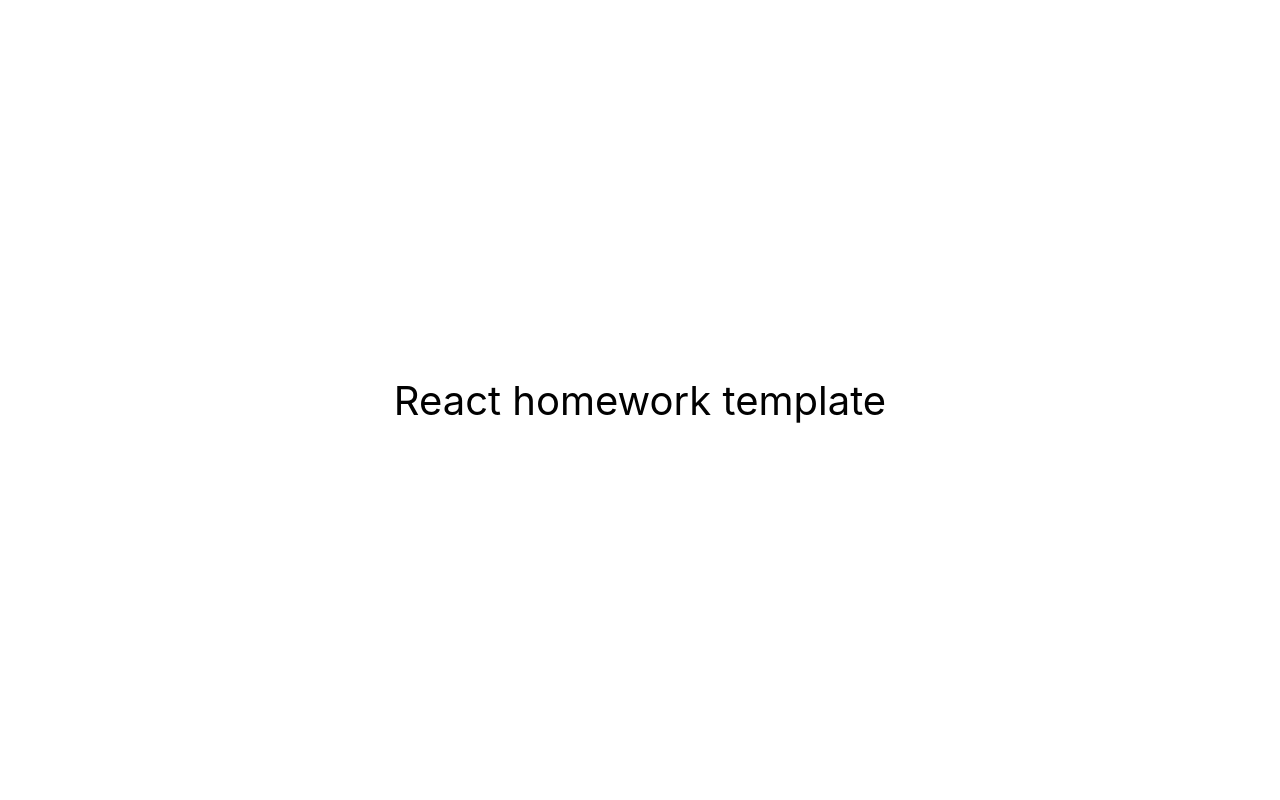
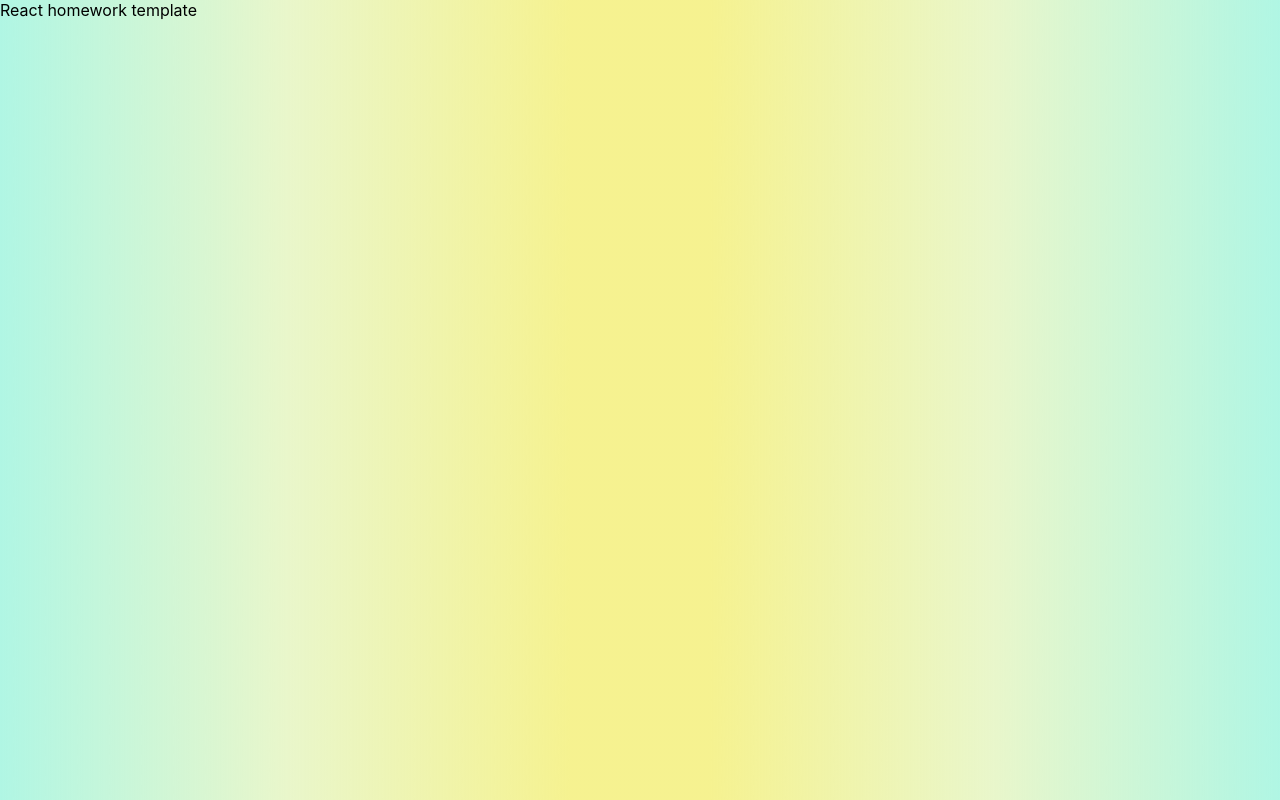
Before and after one commit to TKazhukalo/goit-react-hw-05-movies, a React (Create React App) app: page / in a window 1280 px wide. Built offline with nearby package versions, Linux system fonts and the light colour scheme.

Commit message:
create hw template

```diff
--- a/package.json
+++ b/package.json
@@ -2,7 +2,7 @@
   "name": "react-homework-template",
   "version": "0.1.0",
   "private": true,
-  "homepage": "https://goitacademy.github.io/react-homework-template/",
+  "homepage": "https://TKazhukalo.github.io/goit-react-hw-05-movies/",
   "dependencies": {
     "@testing-library/jest-dom": "^5.16.3",
     "@testing-library/react": "^12.1.4",
--- a/src/components/App.jsx
+++ b/src/components/App.jsx
@@ -1,15 +1,6 @@
 export const App = () => {
   return (
-    <div
-      style={{
-        height: '100vh',
-        display: 'flex',
-        justifyContent: 'center',
-        alignItems: 'center',
-        fontSize: 40,
-        color: '#010101'
-      }}
-    >
+    <div>
       React homework template
     </div>
   );
--- a/src/index.css
+++ b/src/index.css
@@ -7,6 +7,8 @@
     sans-serif;
   -webkit-font-smoothing: antialiased;
   -moz-osx-font-smoothing: grayscale;
+background: rgb(233,225,0);
+background: radial-gradient(circle, rgba(233,225,0,0.43459390592174374) 11%, rgba(227,244,188,0.7819328414959734) 55%, rgba(9,227,170,0.3225490879945728) 100%);
 }
 
 code {
```
